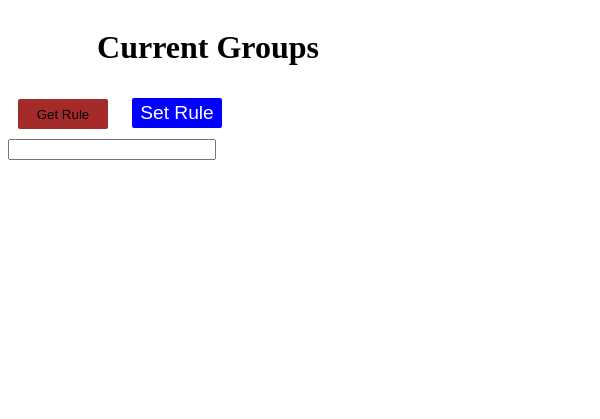
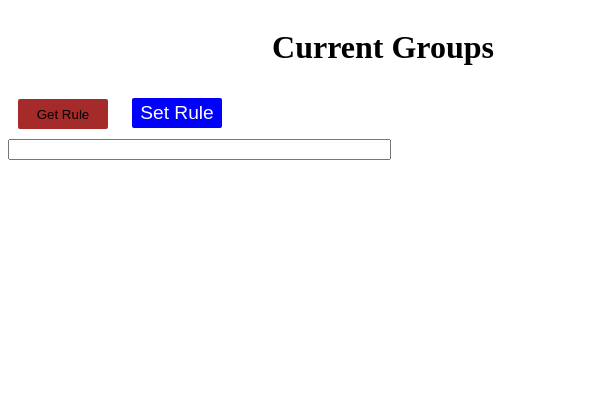
Before and after one commit to furofo/TabGroupExtension, a browser extension: page popup.html in a window 400 px wide. Shown: the top 419 px of the page, 600 px wide, since content can reach past the window. Drawn offline with Linux system fonts and the light colour scheme.

Commit message:
resized popup window

```diff
--- a/style.css
+++ b/style.css
@@ -4,8 +4,8 @@
 }
 
 body {
-    width: 400px;
-    height: 400px;
+    width: 750px;
+    height: 1750px;
 }
 
 
```
